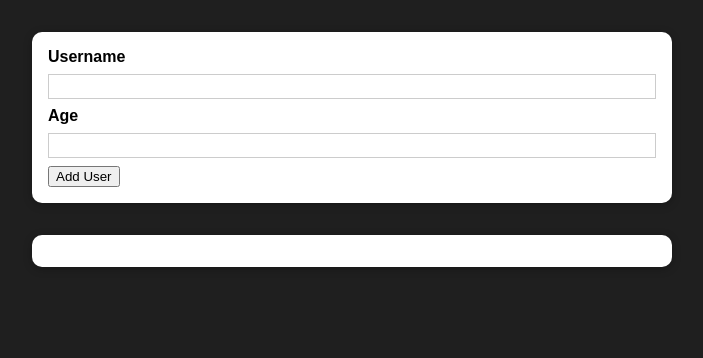
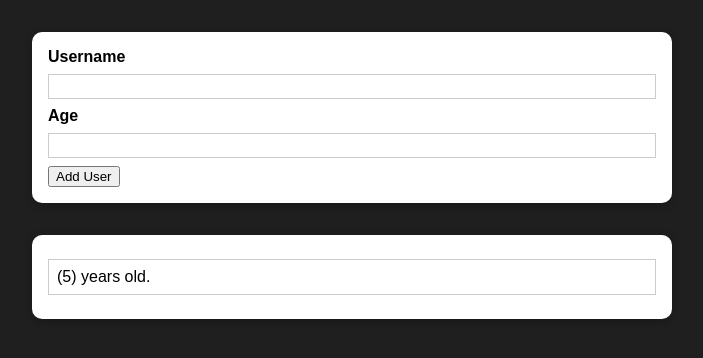
Before and after one commit to MacLier/FirstReact, a React (Create React App) app in the folder 003-PracticeProject/: page / in a window 1280 px wide. Both pictures are taken after typing "Sample", "5" into the empty fields and a click on the button "Add User". Shown: the top 358 px of the page, without its empty margins (288-991 px from the left). Built offline with nearby package versions, Linux system fonts and the light colour scheme.

Commit message:
feat: managing list of users via state

```diff
--- a/003-PracticeProject/src/App.js
+++ b/003-PracticeProject/src/App.js
@@ -1,12 +1,22 @@
+import { useState } from 'react';
+
 import AddUser from './components/Users/AddUser';
 import UsersList from './components/Users/UsersList';
 
 
 function App() {
+  const [usersList, setUsersList] = useState([]);
+
+  const AddUserHandler = (userName, userAge) => {
+    setUsersList(prevUsersList => {
+      return [...prevUsersList, { name: userName, age: userAge, id: Math.random().toString() }]
+    })
+  }
+
   return (
     <div>
-      <AddUser />
-      <UsersList users={[]} />
+      <AddUser onAddUser={AddUserHandler} />
+      <UsersList users={usersList} />
     </div>
   );
 }
--- a/003-PracticeProject/src/components/Users/AddUser.js
+++ b/003-PracticeProject/src/components/Users/AddUser.js
@@ -19,7 +19,8 @@ const AddUser = props => {
         if (+enteredAge < 1) {
             return
         }
-        console.log(enteredUsername, enteredAge);
+
+        props.onAddUser(enteredUsername, enteredAge);
 
         setEnteredAge('');
         setEnteredUsername('');
--- a/003-PracticeProject/src/components/Users/UsersList.js
+++ b/003-PracticeProject/src/components/Users/UsersList.js
@@ -7,7 +7,7 @@ const UsersList = props => {
         <Card className={classes.users}>
             <ul>
                 {props.users.map(user => {
-                    <li>{user.username} ({user.age}) years old.</li>
+                    return <li key={user.id}>{user.username} ({user.age}) years old.</li>
                 })}
             </ul>
         </Card>
```
